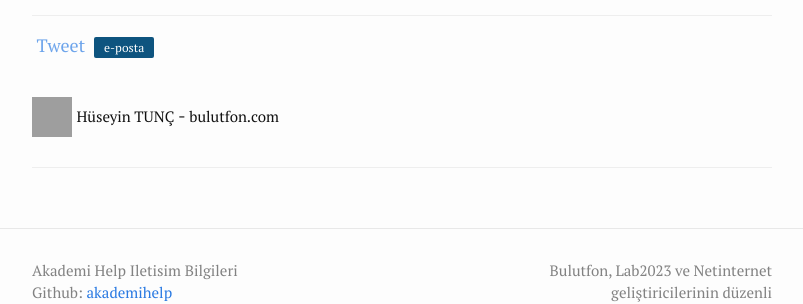
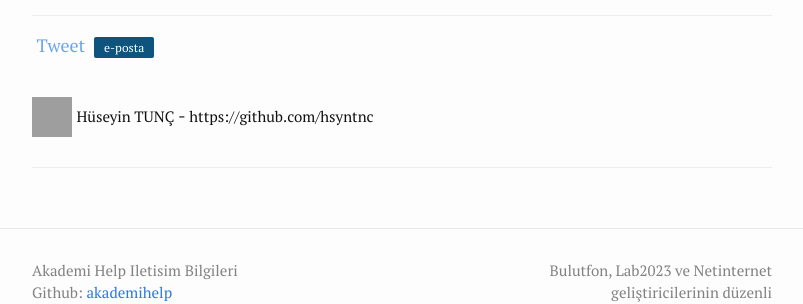
Before and after one commit to akademihelp/site, a Jekyll site: the page built from _posts/2015-12-29-php-curl-kullanilarak-bulutfonla-sms-gonderme-uygulamasi.md, in a window 1280 px wide and 900 px high, scrolled down 2126 px. Shown: the part 491-795 px from the top of the window, without its empty margins (238-1041 px from the left). Built offline with Jekyll 4.4.1, drawn with Linux system fonts in a browser that asks for light colours; comment, search, counter and statistics services are not loaded; grey boxes are pictures that could not be loaded.

Commit message:
Update _config.yml

```diff
--- a/_config.yml
+++ b/_config.yml
@@ -38,4 +38,4 @@ authors:
   huseyintunc:
     display_name: Hüseyin TUNÇ
     gravatar: 7eab3defefdd13406fa68ed21d79795e
-    company: bulutfon.com
+    company: https://github.com/hsyntnc
```
